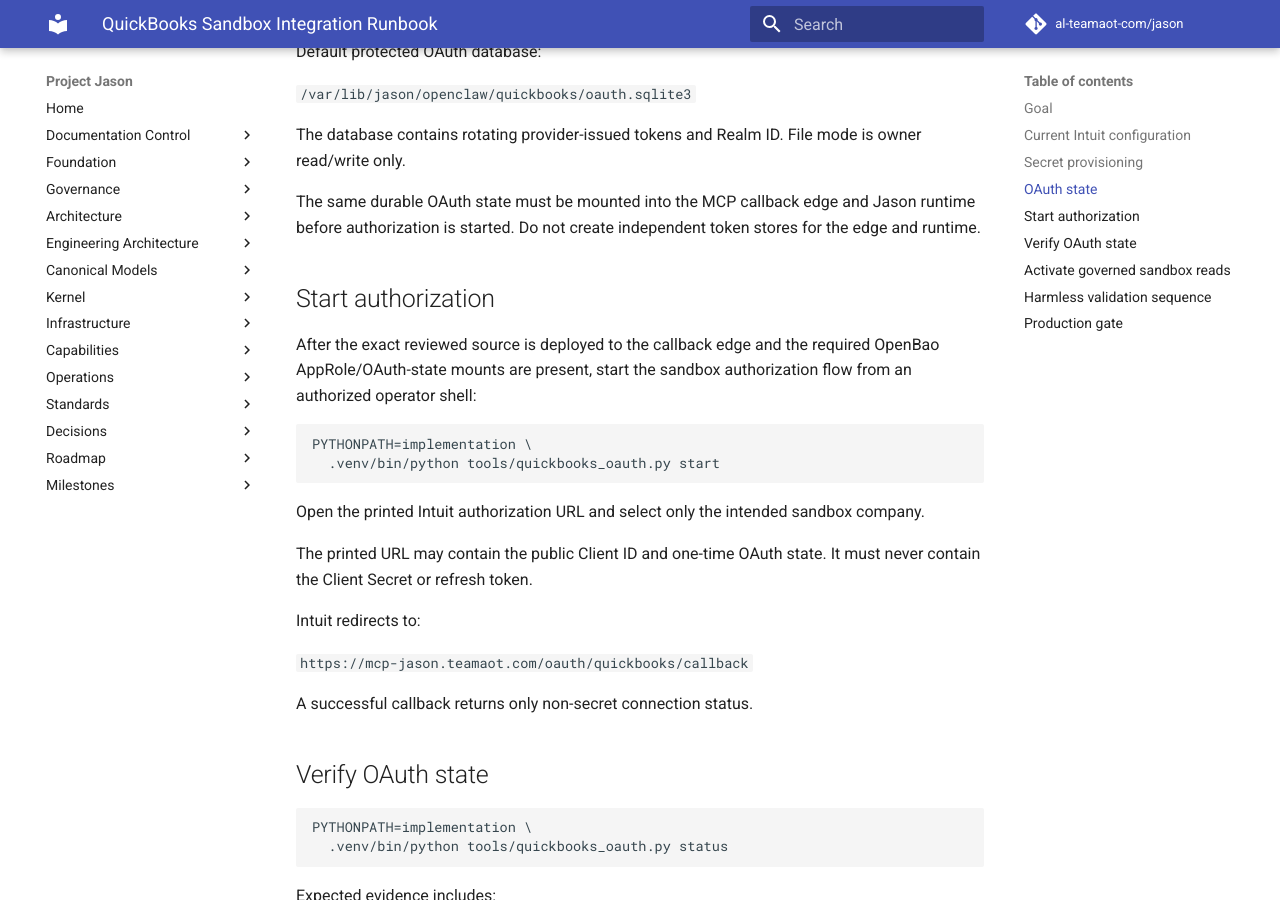
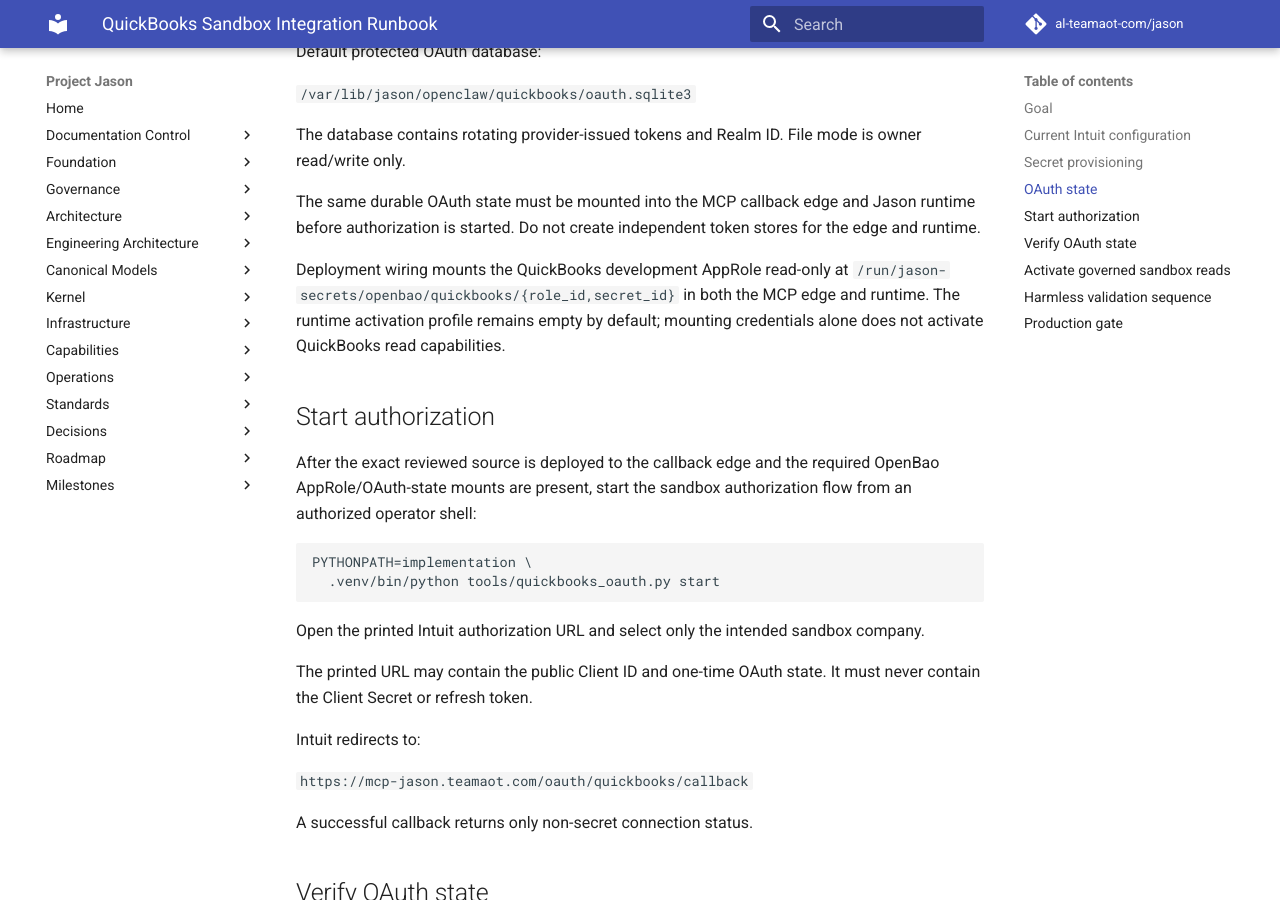
Before and after one commit to al-teamaot-com/jason, an MkDocs documentation site: the page built from docs/operations/QuickBooks-Sandbox-Integration.md, in a window 1280 px wide and 900 px high, scrolled down 1170 px. Built offline with MkDocs 1.6.1 and Material for MkDocs 9.7.7, drawn with Linux system fonts in a browser that asks for light colours; comment, search, counter and statistics services are not loaded.

Commit message:
Document QuickBooks deployment identity wiring

```diff
--- a/docs/operations/QuickBooks-Sandbox-Integration.md
+++ b/docs/operations/QuickBooks-Sandbox-Integration.md
@@ -44,6 +44,9 @@
 The database contains rotating provider-issued tokens and Realm ID. File mode is owner read/write only.
 
 The same durable OAuth state must be mounted into the MCP callback edge and Jason runtime before authorization is started. Do not create independent token stores for the edge and runtime.
+
+Deployment wiring mounts the QuickBooks development AppRole read-only at
+`/run/jason-secrets/openbao/quickbooks/{role_id,secret_id}` in both the MCP edge and runtime. The runtime activation profile remains empty by default; mounting credentials alone does not activate QuickBooks read capabilities.
 
 ## Start authorization
 
```
